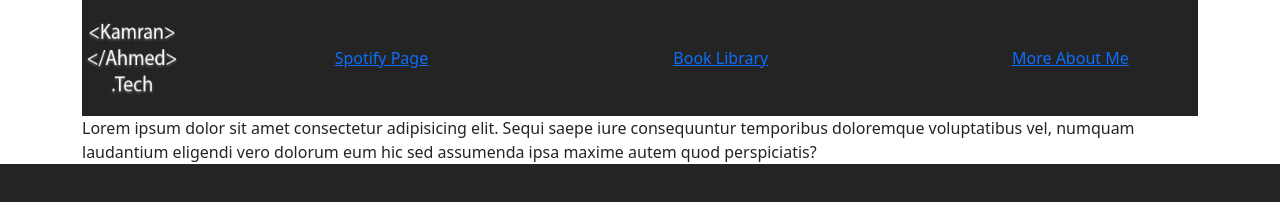
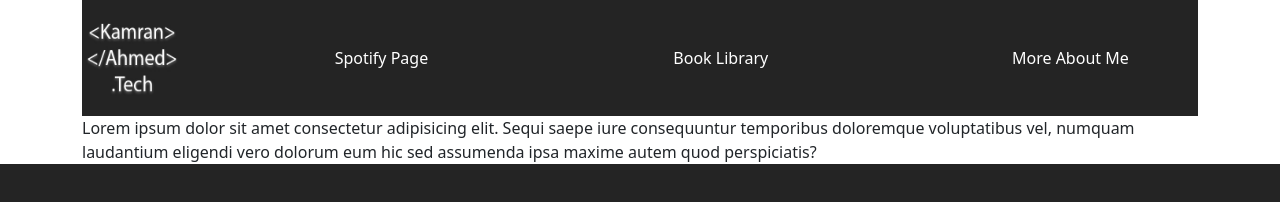
Before and after one commit to Kamran6433/PersonalWebsite, a plain HTML site: page index.html in a window 1280 px wide. Drawn offline with nearby package versions, Linux system fonts and the light colour scheme.

Commit message:
Quick Save.

```diff
--- a/index.html
+++ b/index.html
@@ -20,9 +20,9 @@
             <a href="http://kamranahmed.tech/">
                 <img class="navbar-element" src="assets/KamranAhmed.Tech.jpeg" alt="KamranAhmed.Tech Logo" width="100px" height="100px">
             </a>
-            <a class="col-sm-2 navbar-element" href="spotify.html"> Spotify Page</a>
-            <a class="col-sm-2 navbar-element" href="books.html"> Book Library</a>
-            <a class="col-sm-2 navbar-element" href="aboutme.html"> More About Me</a>
+            <a class="col-md-2 navbar-element" href="spotify.html"> Spotify Page</a>
+            <a class="col-md-2 navbar-element" href="books.html"> Book Library</a>
+            <a class="col-md-2 navbar-element" href="aboutme.html"> More About Me</a>
         </div>
     </div>
     <div class="section">
--- a/style.css
+++ b/style.css
@@ -12,6 +12,8 @@ html
 .navbar-element
 {
     transition: 0.2s ease-in;
+    text-decoration: none;
+    color: white;
 }
 
 .navbar-element:hover
```
